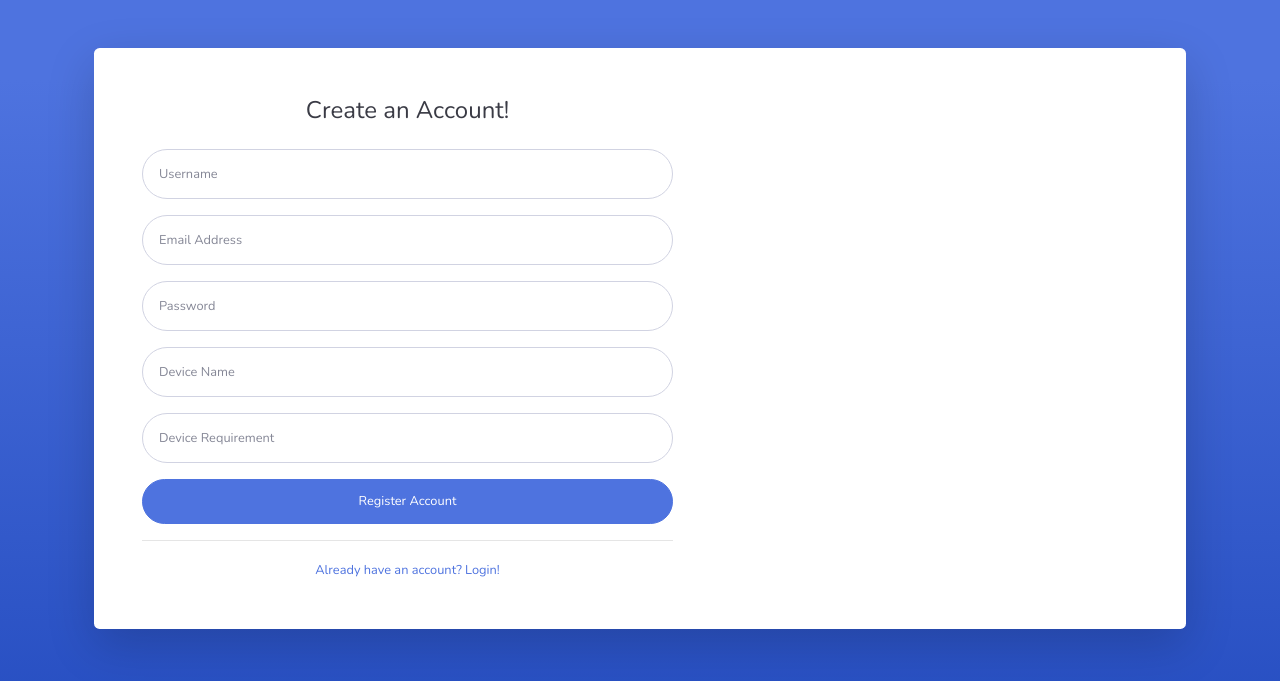
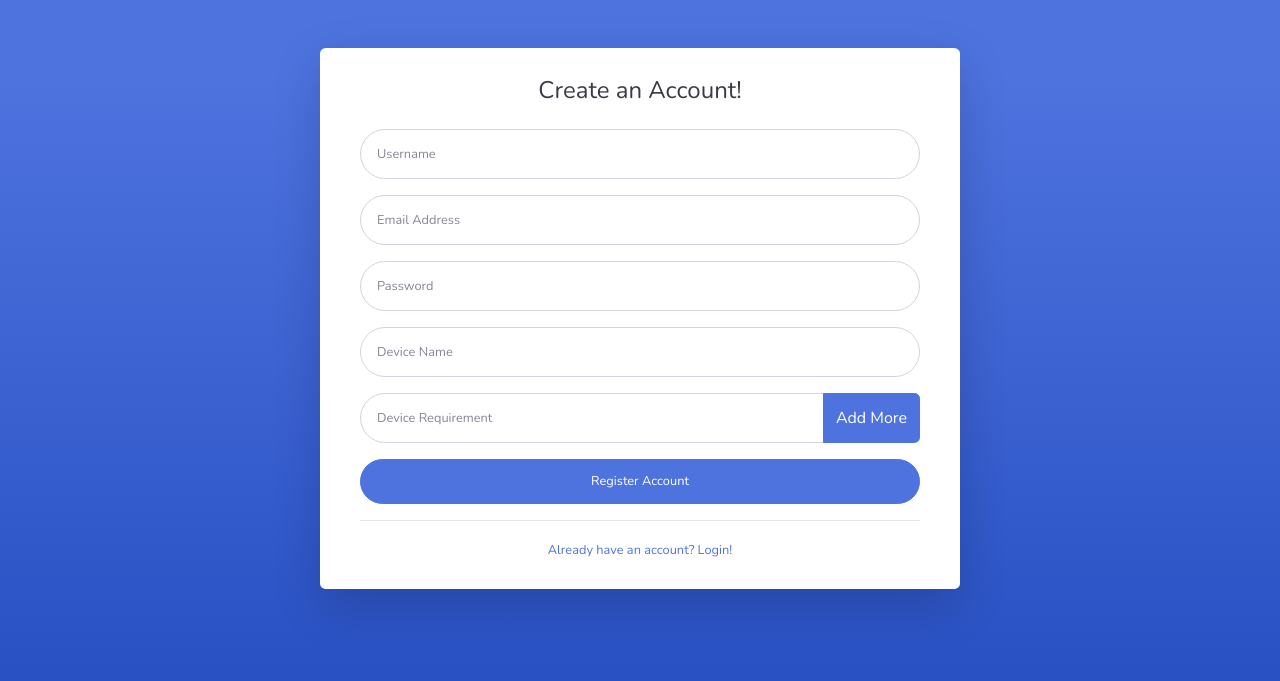
Before and after one commit to aryansh13/Iot_Web, a PHP site: page /register.php in a window 1280 px wide. Shown: the top 681 px of the page. Run offline with PHP 8.4, Linux system fonts and the light colour scheme.

Commit message:
Update register.php and userDashboard.php for multiple device requirements

```diff
--- a/config/config.php
+++ b/config/config.php
@@ -44,11 +44,25 @@ class database
         return $row['id'];
     }
 
-    function addUserDevice($userId, $deviceName, $deviceRequirement){
-        $query = "INSERT INTO user_devices (user_id, deviceName, device_requirements) VALUES ('$userId', '$deviceName', '$deviceRequirement')";
-        mysqli_query($this->koneksi, $query);
+    function insertUserDevice($userId, $deviceName, $deviceRequirements)
+    {
+        $query = "INSERT INTO user_devices (user_id, deviceName, device_requirements1, device_requirements2, device_requirements3) VALUES ('$userId', '$deviceName', ?, ?, ?)";
+        $stmt = $this->koneksi->prepare($query);
+
+        $requirements = array_slice($deviceRequirements, 0, 3);
+        $requirements = array_pad($requirements, 3, null);
+
+        $stmt->bind_param("sss", $requirements[0], $requirements[1], $requirements[2]);
+        $stmt->execute();
     }
 
+    function getDeviceRequirementsByUserId($userId)
+    {
+        $query = "SELECT device_requirements1, device_requirements2, device_requirements3 FROM user_devices WHERE user_id = '$userId'";
+        $result = mysqli_query($this->koneksi, $query);
+        $row = mysqli_fetch_assoc($result);
+        return $row;
+    }
 }
 
 ?>
--- a/view/register/register.php
+++ b/view/register/register.php
@@ -9,7 +9,7 @@ if ($_SERVER["REQUEST_METHOD"] == "POST") {
     $email = $_POST['email'];
     $password = $_POST['password']; // Menggunakan password_hash untuk menyimpan password yang di-hash
     $deviceName = $_POST['deviceName'];
-    $deviceRequirement = $_POST['device_requirements'];
+    $deviceRequirements = array_filter($_POST['deviceRequirement'] ?? []);
 
     // Menambahkan user baru ke dalam tabel users
     $db->registerUser($username, $email, $password);
@@ -17,8 +17,10 @@ if ($_SERVER["REQUEST_METHOD"] == "POST") {
     // Mendapatkan ID user yang baru saja ditambahkan
     $userId = $db->getUserIdByEmail($email);
 
-    // Menambahkan device user ke dalam tabel user_devices
-    $db->addUserDevice($userId, $deviceName, $deviceRequirement);
+    // Menyimpan data device name dan device requirements ke tabel user_devices
+    if (!empty($deviceName) && !empty($deviceRequirements)) {
+        $db->insertUserDevice($userId, $deviceName, $deviceRequirements);
+    }
 
     // Redirect ke halaman login setelah registrasi berhasil
     header('Location: ../login/login.php');
@@ -51,14 +53,12 @@ if ($_SERVER["REQUEST_METHOD"] == "POST") {
 <body class="bg-gradient-primary">
 
     <div class="container">
-
-        <div class="card border-0 shadow-lg my-5 mb-5">
-            <div class="card-body p-0">
+        <div class="card border-0 shadow-lg m-5 ml-auto mr-auto" style="width: 40rem;">
+            <div class="card-body ">
                 <!-- Nested Row within Card Body -->
-                <div class="row flex-column">
-
-                    <div class="col-lg-7">
-                        <div class="p-5">
+                <div class="flex-column">
+                    <div class="col-lg-12">
+                        <div class="p-2">
                             <div class="text-center">
                                 <h1 class="h4 text-gray-900 mb-4">Create an Account!</h1>
                             </div>
@@ -75,8 +75,16 @@ if ($_SERVER["REQUEST_METHOD"] == "POST") {
                                 <div class="form-group">
                                     <input type="text" id="deviceName" name="deviceName" class="form-control form-control-user" placeholder="Device Name">
                                 </div>
-                                <div class="form-group">
-                                    <input type="text" class="form-control form-control-user" id="device_requirements" name="device_requirements" placeholder="Device Requirement">
+                                <!-- Device Requirement hide -->
+                                <div class="form-group row">
+                                    <div class="col-sm-12">
+                                        <div id="deviceRequirementsContainer" class="input-group">
+                                            <input type="text" class="form-control form-control-user" name="deviceRequirement[]" id="deviceRequirement" placeholder="Device Requirement">
+                                            <div class="input-group-append" style="border-radius: 1;">
+                                                <button type="button" class="btn btn-primary" id="addMoreBtn">Add More</button>
+                                            </div>
+                                        </div>
+                                    </div>
                                 </div>
                                 <button type="submit" class="btn btn-primary btn-user btn-block">
                                     Register Account
@@ -104,6 +112,37 @@ if ($_SERVER["REQUEST_METHOD"] == "POST") {
     <!-- Custom scripts for all pages-->
     <script src="../../js/sb-admin-2.min.js"></script>
 
+    <!-- Add More Device -->
+    <script>
+    const addMoreBtn = document.getElementById('addMoreBtn');
+    const deviceRequirementsContainer = document.getElementById('deviceRequirementsContainer');
+
+    addMoreBtn.addEventListener('click', function() {
+    const newInputGroup = document.createElement('div');
+    newInputGroup.className = 'input-group mt-3';
+
+    const newInput = document.createElement('input');
+    newInput.type = 'text';
+    newInput.className = 'form-control form-control-user';
+    newInput.placeholder = 'Device Requirement';
+    newInput.name = 'deviceRequirement[]';
+
+    const removeBtn = document.createElement('div');
+    removeBtn.className = 'input-group-append';
+    removeBtn.innerHTML = '<button class="btn btn-danger remove-btn p-15" type="button">Remove</button>';
+
+    newInputGroup.appendChild(newInput);
+    newInputGroup.appendChild(removeBtn);
+    deviceRequirementsContainer.appendChild(newInputGroup);
+});
+
+deviceRequirementsContainer.addEventListener('click', function(e) {
+    if (e.target.classList.contains('remove-btn')) {
+        e.target.parentElement.parentElement.remove();
+    }
+});
+</script>
+
 </body>
 
 </html>
```
Also changed, not shown: view/user/userDashboard.php (+31 -12 lines), 1 other file.
